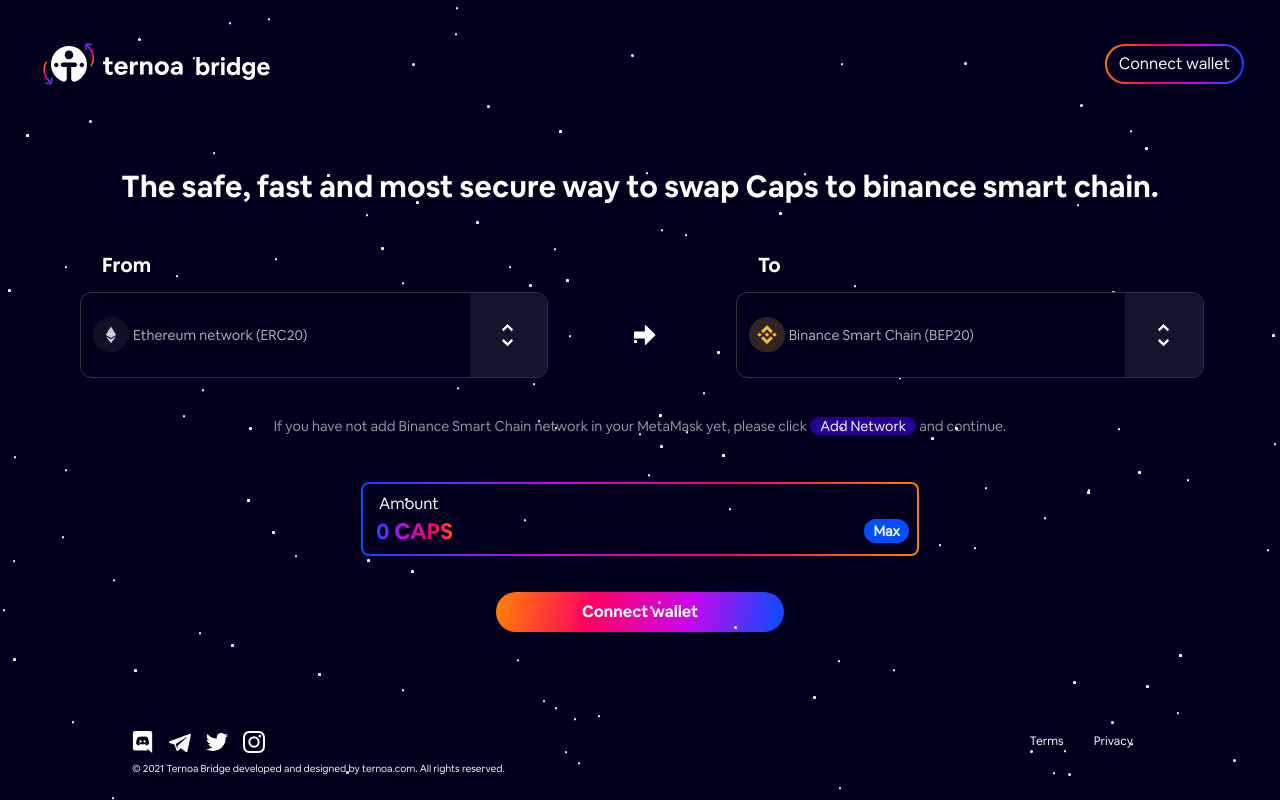
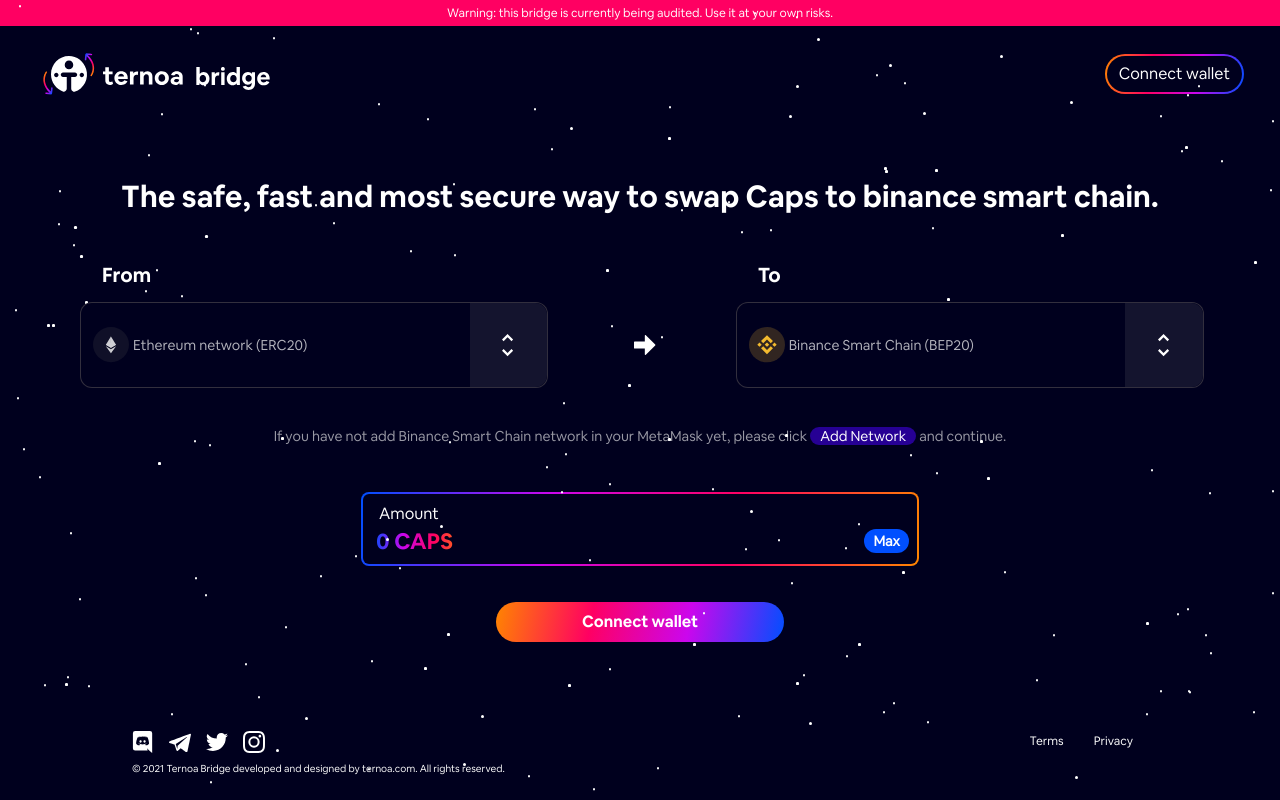
Before and after one commit to capsule-corp-ternoa/bsc-eth-bridge-front, a Next.js app: page / in a window 1280 px wide. Built offline with nearby package versions, Linux system fonts and the light colour scheme; what @walletconnect/web3-provider would draw is missing.

Commit message:
add warning banner, remove unnecessary useEffect

```diff
--- /dev/null
+++ b/components/WarningBanner/WarningBanner.module.scss
@@ -0,0 +1,10 @@
+.warningBanner{
+    display: flex;
+    width: 100%;
+    align-items: center;
+    justify-content: center;
+    text-align: center;
+    font-size: 12px;
+    background-color: #ff0062;
+    padding: 4px 16px;
+}
--- /dev/null
+++ b/components/WarningBanner/WarningBanner.tsx
@@ -0,0 +1,16 @@
+import React from 'react';
+import style from './WarningBanner.module.scss';
+
+export interface WarningBannerProps {
+}
+
+
+const WarningBanner: React.FC<WarningBannerProps> = () => {
+    return (
+        <div className={style.warningBanner}>
+            Warning: this bridge is currently being audited. Use it at your own risks.
+        </div>
+    )
+}
+
+export default WarningBanner;
--- /dev/null
+++ b/components/WarningBanner/index.tsx
@@ -0,0 +1 @@
+export { default } from "./WarningBanner";
--- a/components/base/MainHeader/MainHeader.module.scss
+++ b/components/base/MainHeader/MainHeader.module.scss
@@ -2,9 +2,9 @@
     display: flex;
     align-items: center;
     justify-content: space-between;
-    padding: 0 12px;
+    padding: 8px 12px;
     @media (min-width: 768px) {
-        padding: 36px 36px;
+        padding: 20px 36px 36px 36px;
     }
     background-color: #00001e;
 }
--- a/components/home-connected/HomeConnected.tsx
+++ b/components/home-connected/HomeConnected.tsx
@@ -21,6 +21,7 @@
 import WalletConnect from 'components/assets/Providers/WalletConnect';
 import { clear, get } from 'helpers/storage.helper'
 import { USER_WALLET_TYPE } from 'const'
+import WarningBanner from 'components/WarningBanner';
 
 declare let window: any;
 
@@ -47,15 +48,17 @@
             dispatch(actions.setCapsAmount(Number(providerBalance.toString())))
         }
     }
-    useEffect(() => {
-        updateProviderBalance();
-    }, [userWallet?.address])
+    useEffect(()=>{
+        let optionsArray = options.filter(x => x.value == userWalletChainType)
+        if (userWallet && optionsArray.length>0) setSelectedOptionFrom(optionsArray[0])
+        updateProviderBalance()
+        setCapsToSwap(0)
+    }, [userWalletChainType])
     useEffect(() => {
         setIsWindowEthAvailable(typeof window !== "undefined" && window.ethereum ? true : false)
     })
     useEffect(() => {
         const networkTypeStorage: NetworkType = get(USER_WALLET_TYPE) as NetworkType
-
         if (networkTypeStorage) {
             handleConnect(networkTypeStorage)
         }
@@ -65,11 +68,6 @@
         updateProviderBalance()
         setCapsToSwap(0)
     }, [selectedOptionFrom?.value])
-    useEffect(()=>{
-        updateProviderBalance()
-        setCapsToSwap(0)
-        if (userWallet) setSelectedOptionFrom(options.filter(x => x.value == userWalletChainType)[0])
-    }, [userWalletChainType])
     const handleChange = (option: Option, isFrom: boolean) => {
         if (isFrom) {
             setSelectedOptionFrom(option)
@@ -137,6 +135,7 @@
                 <meta name="description" content="BSC ETH Bridge, by Ternoa." />
             </Head>
             <div className={"mainContainer"}>
+                <WarningBanner/>
                 <MainHeader setConnectModalOpen={setPopupConnectionOpen} isWindowEthAvailable={isWindowEthAvailable} handleConnect={handleConnect} />
                 <div className={"container py-3 d-flex flex-column align-items-center"}>
                     <div className={style.intro}>The safe, fast and most secure way to swap Caps to binance smart chain.</div>
```
